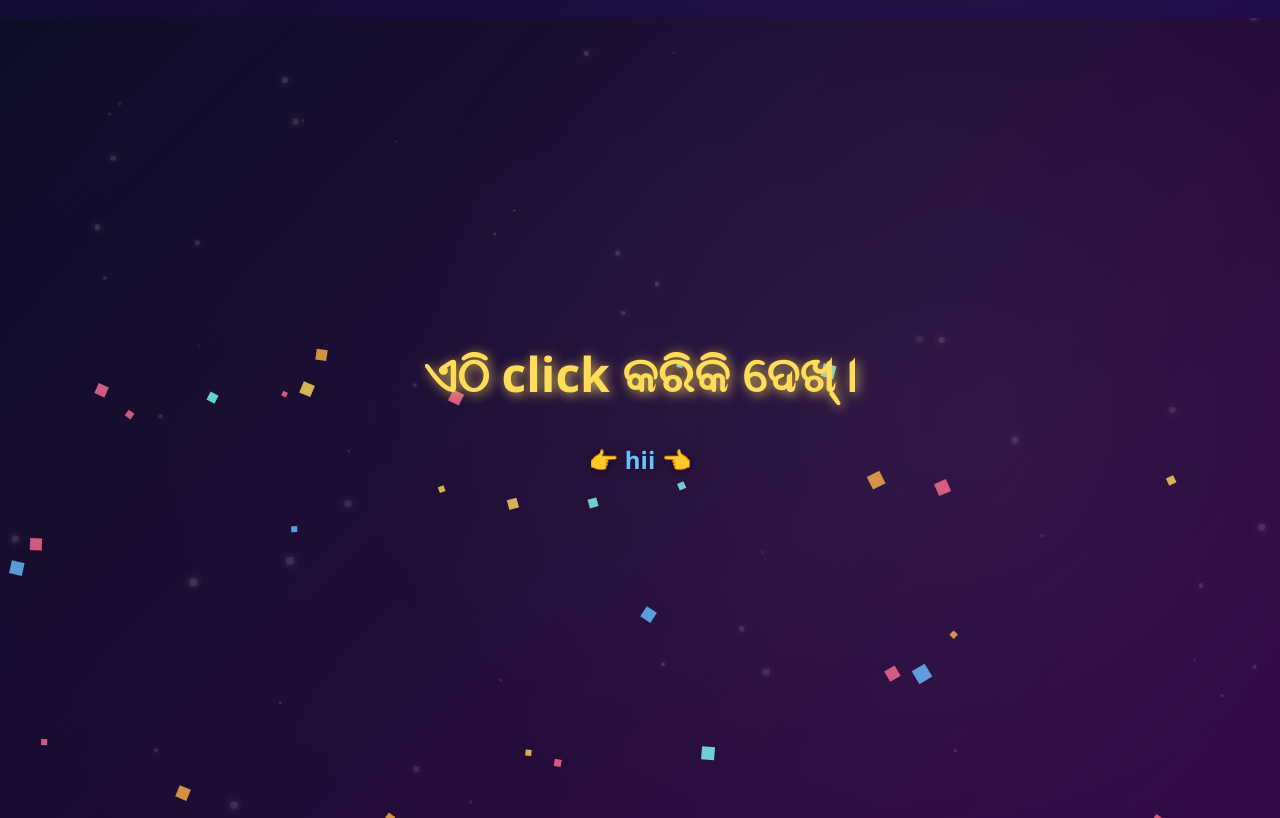
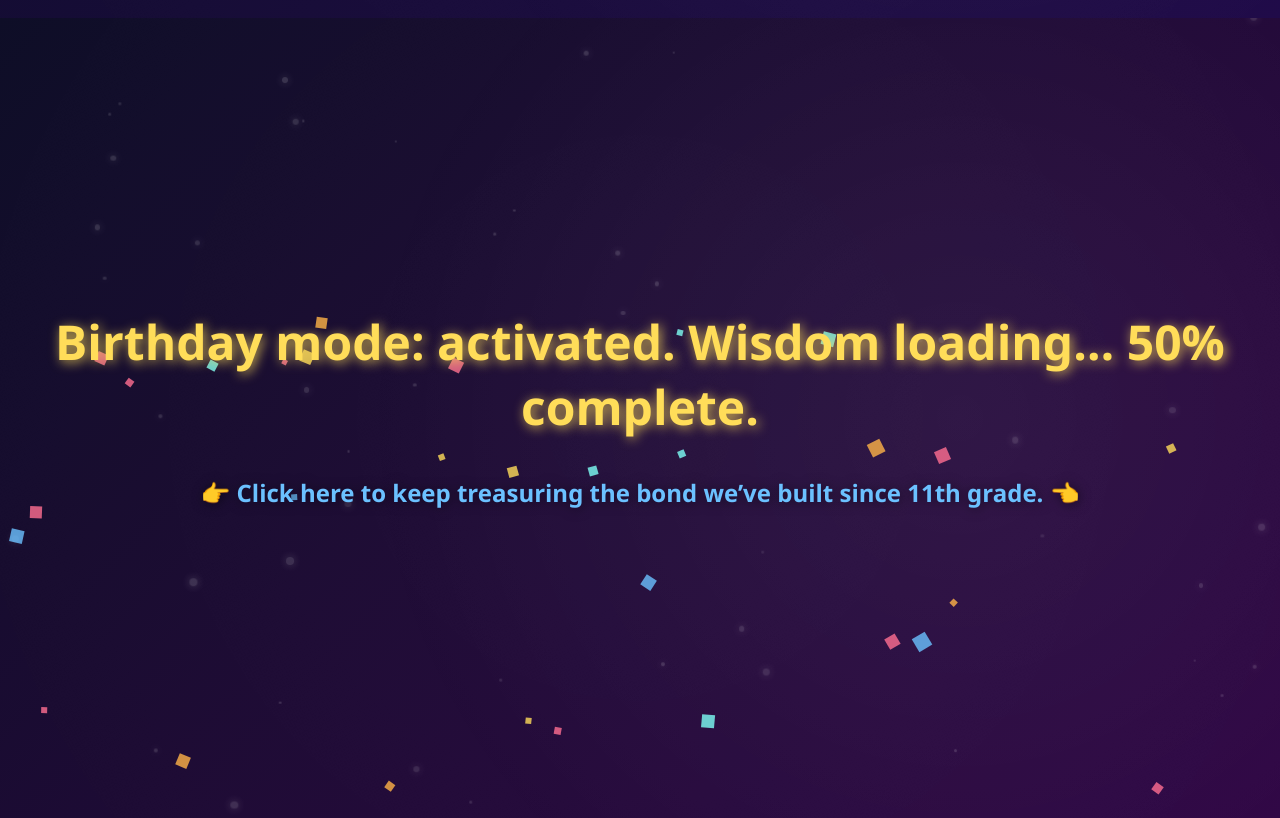
Before and after one commit to sosorry9853-png/Happy.Birthday.Tada.bhokololo, a plain HTML site: page index.html in a window 1280 px wide. Shown: the part 3471-4289 px from the top of the page. Drawn offline with Linux system fonts and the light colour scheme.

Commit message:
index.html

```diff
--- a/index.html
+++ b/index.html
@@ -134,12 +134,12 @@
   <div class="confetti-container"></div>
 
   <h2 class="fade-up" style="color:#ffdd59; text-shadow:2px 2px 12px rgba(255,221,89,0.8);">
-    ଏଠି click କରିକି ଦେଖ୍।
+    Birthday mode: activated. Wisdom loading… 50% complete.
   </h2>
 
   <p class="fade-up" style="margin-top:20px; font-size:1.5em;">
     👉 <a href="https://photos.app.goo.gl/6BUVEL7CHz6pb4nX7" target="_blank" style="color:#6bc1ff; text-decoration:none; font-weight:bold;">
-      hii
+      Click here to keep treasuring the bond we’ve built since 11th grade.
     </a>👈
   </p>
 </section>
```
